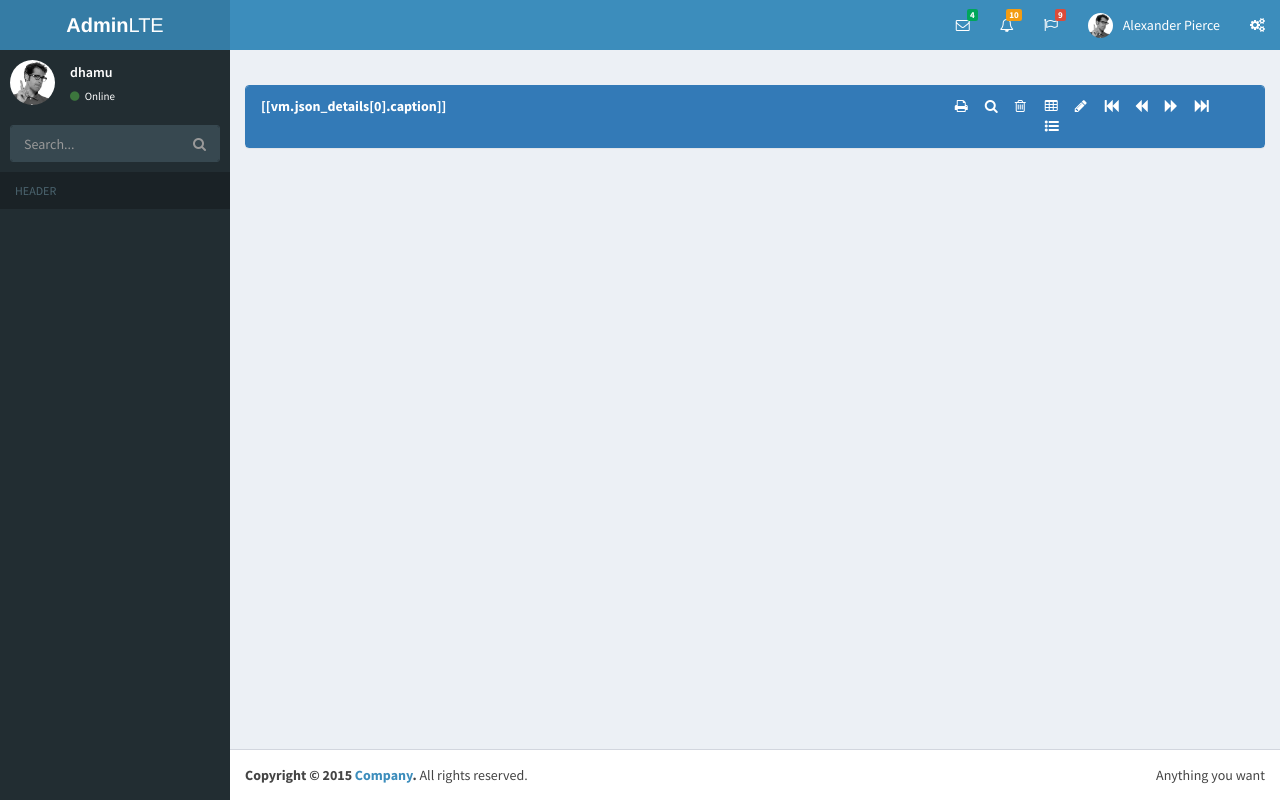
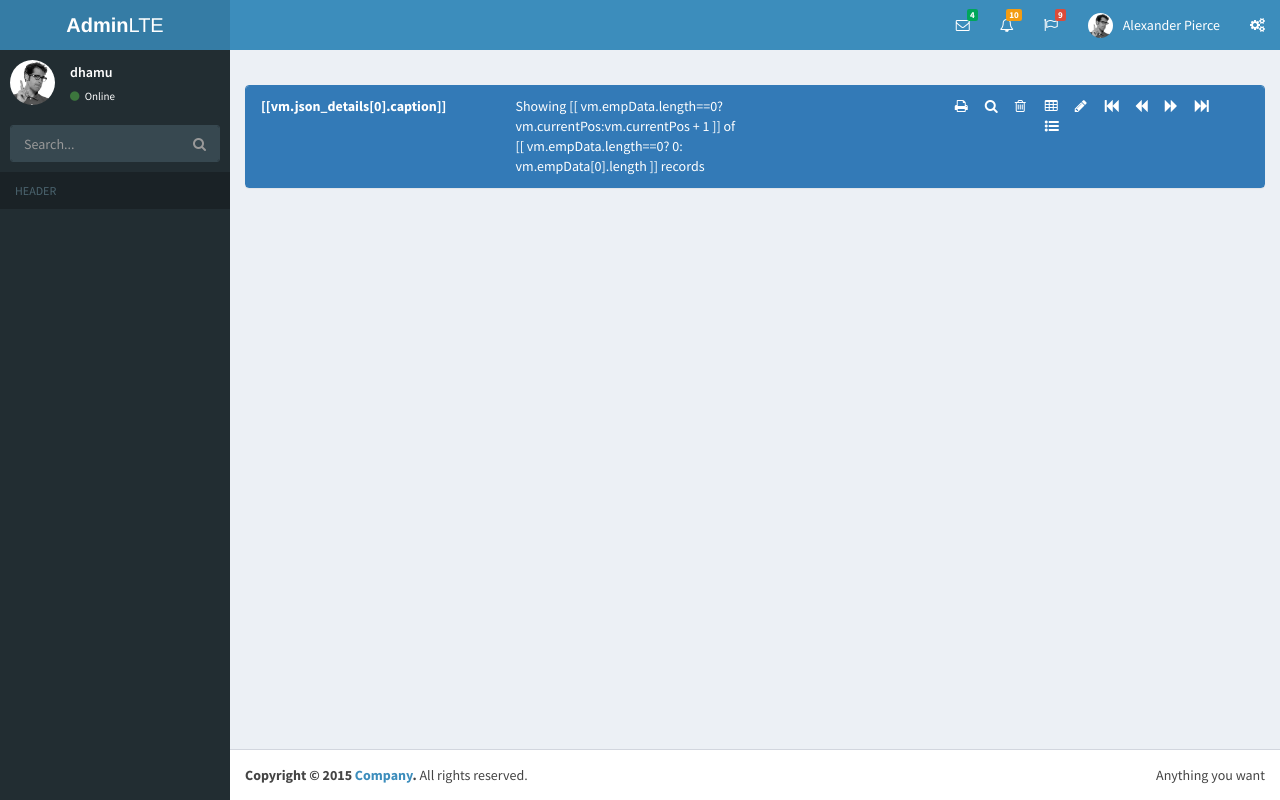
Before and after one commit to vjega/py-projectx, a Django app: page /portal/ in a window 1280 px wide; the page is wider, and only the part inside the window is pictured. Run offline with Django 3.2, Linux system fonts and the light colour scheme; data that the repository does not hold is empty; some libraries are stand-ins or nearby versions.

Commit message:
Navigation first,last,next & previous controls added and Data rendered into dynamic fields

```diff
--- a/portal/custom_modules/employee.py
+++ b/portal/custom_modules/employee.py
@@ -195,7 +195,7 @@ fields.append({
 fields.append({
     'fieldName':'designation',
     'fieldCaption':'Designation',
-    'fieldType':'string',
+    'fieldType':'textarea',
     'fieldDefault':'',
     'fieldConstrain':'pk',
     'fieldClass': 'col-md-2',
--- a/portal/static/portal/js/controllers/dashboard.ctl.js
+++ b/portal/static/portal/js/controllers/dashboard.ctl.js
@@ -1,10 +1,34 @@
-portalApp.controller('dashboardCtl',['$scope', 'renderTemplate', '$q', 'renderData', function ($scope, renderTemplate, $q, renderData) {
+portalApp.controller('dashboardCtl',['$scope', 'renderTemplate', '$q', 'renderData', function ($scope, renderTemplate, $q, renderData,renderTotalRecord) {
 
     /*jshint validthis: true */
+
     var vm = this;
 
     vm.json_details = renderTemplate.list;
 
     vm.empData = renderData.list;
 
+    /* Navigation first, last, next and previous controls based on currentPos */
+    vm.currentPos = 0;
+
+    vm.next = function(){
+    	if(vm.empData[0] != undefined && vm.currentPos < vm.empData[0].length-1 ){
+    		vm.currentPos += 1 ;
+    	}
+    }
+    vm.previous = function(){
+    	if(vm.empData[0] != undefined && vm.currentPos > 0){
+    		vm.currentPos -=1 ;
+    	}
+    }
+    vm.first = function() {
+    	vm.currentPos = vm.empData[0]==undefined? -1: 0;
+    }
+    vm.last = function(){
+    	if(vm.empData[0] != undefined )
+    	vm.currentPos = vm.empData[0].length - 1;
+    }
+
+
+
 }]);
--- a/portal/static/portal/js/controllers/field.dir.js
+++ b/portal/static/portal/js/controllers/field.dir.js
@@ -10,28 +10,28 @@ portalApp.filter('orderByKey', ['$filter', function($filter) {
   }]);
 
 portalApp.directive('field', function($compile, $interpolate) {
-    var getTemplate = function(meta) {   //console.log('hari', meta);//console.log("cool:", meta.fieldName )  ;
+    var getTemplate = function(meta, model) {   //console.log('hari', meta);//console.log("cool:", meta.fieldName )  ;
         var template    = '<div class="[[meta.fieldClass]]" ng-hide="meta.fieldHidden==\'true\'" >Data type does not exist! => [[ meta.fieldName]] [[vm.format]] </div>';
         switch (meta.fieldType) {
             case 'string':
-                template = '<div class="[[meta.fieldClass]]" ng-hide="meta.fieldHidden==\'true\'"> <input type="text" id="[[meta.fieldName]]" class="[[meta.fieldClass]] form-control" ng-model="vm.empData[0][metadata.fieldName]" placeholder="[[meta.fieldName]]" title="[[meta.fieldName]]" ng-disabled="meta.fieldDisabled==\'true\'"></div>';
+                template = '<div class="[[meta.fieldClass]]" ng-hide="meta.fieldHidden==\'true\'"> <input type="text" id="[[meta.fieldName]]" class="[[meta.fieldClass]] form-control" ng-model="model[meta.fieldName]" placeholder="[[meta.fieldName]]" title="[[meta.fieldName]]" ng-disabled="meta.fieldDisabled==\'true\'"></div>';
                 break;
             case 'textarea':
-                template = '<div class="[[meta.fieldClass]]" ng-hide="meta.fieldHidden==\'true\'" > <textarea class="form-control" rows="3"  name="[[meta.fieldName]]"  placeholder="[[meta.fieldName]]" title="[[meta.fieldName]]" ng-disabled="meta.fieldDisabled==\'true\'" ></textarea></div>';
+                template = '<div class="[[meta.fieldClass]]" ng-hide="meta.fieldHidden==\'true\'" > <textarea class="form-control" rows="3"  name="[[meta.fieldName]]"  placeholder="[[meta.fieldName]]" title="[[meta.fieldName]]" ng-disabled="meta.fieldDisabled==\'true\'" ng-model="model[meta.fieldName]" >[[ model[meta.fieldName] ]]</textarea></div>';
                 break;
             case 'radio':
                 if(meta.fieldOptions.length<=0) { break; } // check if options null?
-                template = '<div ng-hide="meta.fieldHidden==\'true\'" ><div class="[[meta.fieldClass]]" ng-repeat="item in meta.fieldOptions track by $index"> <input type="radio" name="[[item.id]]" value="[[item.name]]" ng-model="vm.empData[ [[elem.id]]  ]"  placeholder="[[meta.fieldName]]" title="[[meta.fieldName]]" ng-disabled="meta.fieldDisabled==\'true\'" />&nbsp;&nbsp;[[item.name]]</div></div>';
+                template = '<div ng-hide="meta.fieldHidden==\'true\'" ><div class="[[meta.fieldClass]]" ng-repeat="item in meta.fieldOptions track by $index"> <input type="radio" name="[[item.id]]" value="[[item.name]]" ng-model="model[ meta.fieldName  ]" ng-checked="model[meta.fieldName] == item.name"  placeholder="[[meta.fieldName]]" title="[[meta.fieldName]]" ng-disabled="meta.fieldDisabled==\'true\'" />&nbsp;&nbsp;[[item.name]]</div></div>';
                 break;
             case 'date':
-                template = '<div class="[[meta.fieldClass]]" ng-hide="meta.fieldHidden==\'true\'"> <p class="input-group [[meta.fieldclass]]" > <input type="text" class="form-control" uib-datepicker-popup="[[vm.format]]" ng-model="vm.dt" is-open="vm.popup.opened" datepicker-options="vm.dateOptions" ng-required="true" close-text="Close" alt-input-formats="vm.altInputFormats" ng-disabled="meta.fieldDisabled==\'true\'" /><span class="input-group-btn" placeholder="[[meta.fieldName]]"  title="[[meta.fieldName]]" > <button type="button" class="btn btn-default" ng-click="vm.open()" ><i class="glyphicon glyphicon-calendar"></i></button></div>';
+                template = '<div class="[[meta.fieldClass]]" ng-hide="meta.fieldHidden==\'true\'"> <p class="input-group [[meta.fieldclass]]" > <input type="text" class="form-control" uib-datepicker-popup="[[vm.format]]" ng-model="vm.dt"  is-open="vm.popup.opened" datepicker-options="vm.dateOptions" ng-required="true" close-text="Close" alt-input-formats="vm.altInputFormats" ng-disabled="meta.fieldDisabled==\'true\'" /><span class="input-group-btn" placeholder="[[meta.fieldName]]"  title="[[meta.fieldName]]" > <button type="button" class="btn btn-default" ng-click="vm.open()" ><i class="glyphicon glyphicon-calendar"></i></button></div>'; /*input field -->  ng-model="vm.dt" */
                 break;
             case 'checkbox':
-                template = '<div class="[[meta.fieldClass]]" ng-hide="meta.fieldHidden==\'true\'"><input type="checkbox" id="[[meta.id]]" class="[[meta.fieldClass]] form-control" ng-model="vm.empData[ [[meta.id]] ]" ng-disabled="meta.fieldDisabled==\'true\'"></div>';
+                template = '<div class="[[meta.fieldClass]]" ng-hide="meta.fieldHidden==\'true\'"><input type="checkbox" id="[[meta.id]]" class="[[meta.fieldClass]] form-control" ng-model="model[ meta.fieldName ]" ng-disabled="meta.fieldDisabled==\'true\'"></div>';
                 break;
             case 'select':
                 if(meta.fieldOptions.length<=0) { break; } // check if options null?
-                template = '<div class="[[meta.fieldClass]]" ng-hide="meta.fieldHidden==\'true\'" ><select class="[[meta.class]] form-control" ng-model="vm.empData[meta.id]" ng-disabled="meta.fieldDisabled==\'true\'" > <option ng-repeat="item in meta.fieldOptions track by $index" value="[[item.id]]"  >[[item.name]] </option> </select></div>';
+                template = '<div class="[[meta.fieldClass]]" ng-hide="meta.fieldHidden==\'true\'" ><select class="[[meta.class]] form-control" ng-disabled="meta.fieldDisabled==\'true\'" > <option ng-repeat="item in meta.fieldOptions track by $index" value="[[item.id]]" ng-model="model[ meta.fieldName  ]" ng-selected="model[meta.fieldName] == item.name"  >[[item.name]] </option> </select></div>';
                 break;
             default:
                 template= template;
@@ -39,7 +39,7 @@ portalApp.directive('field', function($compile, $interpolate) {
         return template;
     }
     var linkF = function(scope, element, attrs) {       //console.log(attrs.meta);   //element.html(getTemplate(attrs.meta)).show();
-        element.html(getTemplate(scope.meta, scope.value, scope.model)).show();
+        element.html(getTemplate(scope.meta , scope.model)).show();
         $compile(element.contents())(scope);
     }
     return {
@@ -47,7 +47,6 @@ portalApp.directive('field', function($compile, $interpolate) {
         link: linkF,
         scope: {
             meta: `=meta`  ,
-            value: `=value` ,
             model: `=model`
         },
         controllerAs : 'vm',
--- a/portal/static/portal/js/controllers/menu.ctl.js
+++ b/portal/static/portal/js/controllers/menu.ctl.js
@@ -46,8 +46,9 @@ portalApp.controller('sidemenuCtl',['$scope', '$q', '$http','renderTemplate', 'r
 
     vm.so_view = function(view){
         console.log("dhamu")
+        console.log(view);
         renderTemplate.getJson(view);
-        /*renderData.getData(view);*/
+        renderData.getData(view);
     }
 
 }]);
@@ -64,6 +65,7 @@ portalApp.factory('renderTemplate',['$http',function ($http) {
     function getJson(view){
         $http.get('/portal/'+view)
             .success(function(data, status){
+                service.list.splice(0);
                 service.list.push(data[0]);
             })
             .error(function (data, status) {
@@ -87,13 +89,13 @@ portalApp.factory('renderData',['$http',function ($http) {
     function getData(view){
         $http.get('/api/'+view)
             .success(function(data, status){
-                service.list.push(data[0])
+                service.list.splice(0);
+                service.list.push(data);
+                //console.log(service.list[0][1]);
             })
             .error(function (data, status) {
             console.log(data);
         });
     }
-
     return service;
-
 }]);
--- a/portal/templates/custom.html
+++ b/portal/templates/custom.html
@@ -17,13 +17,14 @@
                                         <b>[[vm.json_details[0].caption]]</b>
                                     </span>
                                     <span class="col-sm-6 col-md-6 col-lg-6 col-xl-6 pull-right">
+                                       Showing [[ vm.empData.length==0? vm.currentPos:vm.currentPos + 1 ]] of [[ vm.empData.length==0? 0: vm.empData[0].length ]] records
                                     </span>
                                 </div>
                             </div>
                             <div class="col-sm-6 col-md-6 col-lg-6 col-xl-6 pull-right">
                              <div class="row">
                               <span class="col-sm-8 col-md-8 col-lg-8 col-xl-8 pull-right">
-                                <a class="col-xs-1 col-sm-1 col-md-1 col-lg-1 col-xl-1" href="#" ng-click="vm.firstRecord()">
+                                <a class="col-xs-1 col-sm-1 col-md-1 col-lg-1 col-xl-1" href="#" ng-click="vm.activate()">
                                     <i class="fa fa-print icon-color"></i>
                                 </a>
                                 <a class="col-xs-1 col-sm-1 col-md-1 col-lg-1 col-xl-1" href="#" ng-click="vm.searchRecord()">
@@ -39,7 +40,7 @@
                                 <a class="col-xs-1 col-sm-1 col-md-1 col-lg-1 col-xl-1" href="#" ng-click="vm.editRecord()">
                                     <i class="fa fa-pencil icon-color"></i>
                                 </a>
-                                <a class="col-xs-1 col-sm-1 col-md-1 col-lg-1 col-xl-1" href="#" ng-click="vm.firstRecord()">
+                                <a class="col-xs-1 col-sm-1 col-md-1 col-lg-1 col-xl-1" href="#" ng-click="vm.first()" >
                                     <i class="fa fa-fast-backward icon-color"></i>
                                 </a>
                                 <a class="col-xs-1 col-sm-1 col-md-1 col-lg-1 col-xl-1" href="#" ng-click="vm.previous()" >
@@ -48,7 +49,7 @@
                                 <a class="col-xs-1 col-sm-1 col-md-1 col-lg-1 col-xl-1" href="#" ng-click="vm.next()" >
                                     <i class="fa fa-forward icon-color"></i>
                                 </a>
-                                <a class="col-xs-1 col-sm-1 col-md-1 col-lg-1 col-xl-1" href="#" ng-click="vm.lastRecord()">
+                                <a class="col-xs-1 col-sm-1 col-md-1 col-lg-1 col-xl-1" href="#" ng-click="vm.last()" >
                                     <i class="fa fa-fast-forward icon-color"></i>
                                 </a>
                               </span>
@@ -62,8 +63,8 @@
                             <div class="panel-body">
                                 <div  class="form-group row" ng-repeat="elem in tabOneByOne.field">
                                 <!-- ng-switch on="$index%3==0" -->
-                                    <label  class="form-controll [[elem.fieldClass]]"  ng-hide="elem.fieldHidden=='true'">[[elem.fieldCaption]] </label>
-                                    <field meta="elem" model="vm.empData"> </field>
+                                    <label  class="form-controll [[elem.fieldClass]]"  ng-hide="elem.fieldHidden=='true'">[[elem.fieldCaption]] [[ vm.totalRecords ]] </label> [[ vm.empData.data[0].length ]]
+                                    <field meta="elem" model="vm.empData[0][vm.currentPos ]"> </field>
 
                             <!--    <div ng-if="elem.fieldType == 'string'">
                                         <input type="text" id="[[elem.id]]" class="[[elem.fieldClass]]" ng-model="vm.empData[0][elem.fieldName]">
```
